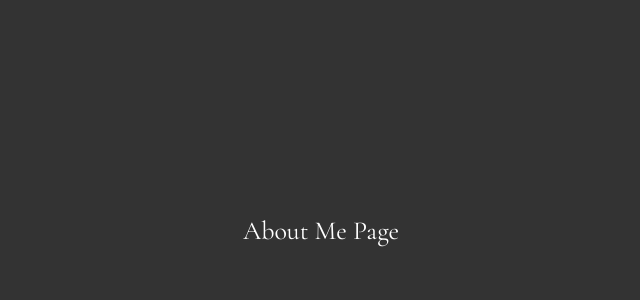
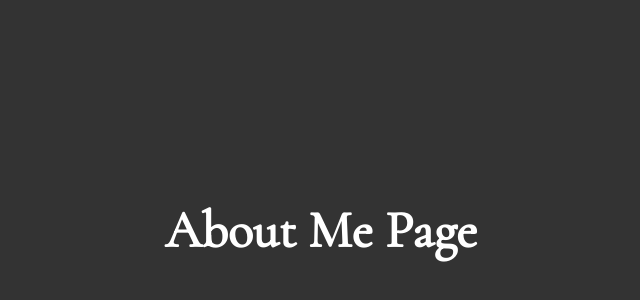
Before and after one commit to johnniereg/portfolio, a React (Create React App) app: page /me in a window 1280 px wide. Shown: the part 170-470 px from the top of the page, without its empty margins (319-959 px from the left). Built offline with nearby package versions, Linux system fonts and the light colour scheme.

Commit message:
Move route components into their own folder
These files will be the main entry to each page within the sandbox.

```diff
--- a/src/App.js
+++ b/src/App.js
@@ -3,9 +3,9 @@ import { Route, Switch } from 'react-router-dom';
 import './App.scss';
 
 // Pages
-import Home from './components/home';
-import About from './components/about';
-import Resume from './components/resume';
+import Home from './routes/home';
+import About from './routes/about';
+import Resume from './routes/resume';
 
 class App extends Component {
   render() {
--- a/src/components/about.js
+++ b/src/routes/about.js
@@ -4,7 +4,9 @@ class About extends Component {
   render() {
     return (
       <div className="About">
-        <header className="Home-header">About Me Page</header>
+        <header className="Home-header">
+          <h1>About Me Page</h1>
+        </header>
       </div>
     );
   }
```
Also changed, not shown: src/routes/home.js (renamed from src/components/home.js), src/routes/resume.js (renamed from src/components/resume.js).
